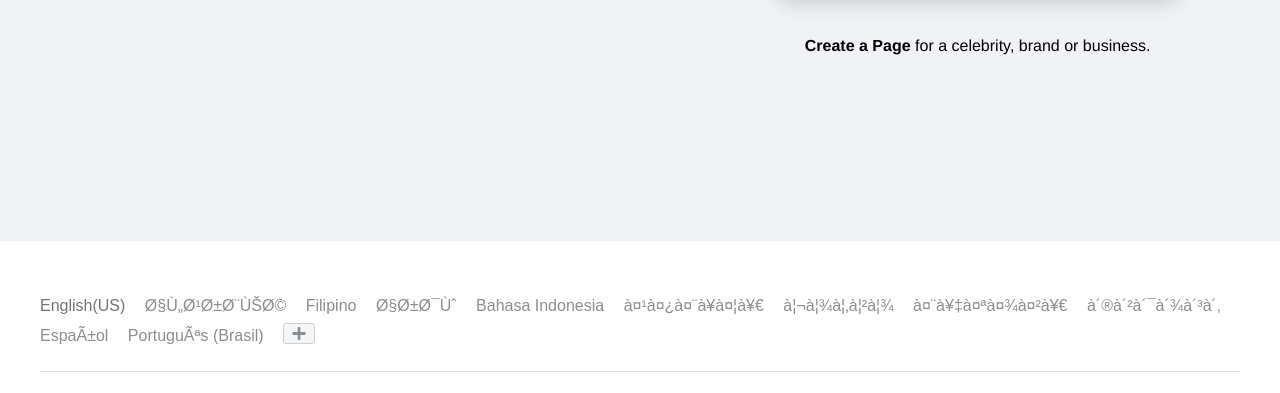
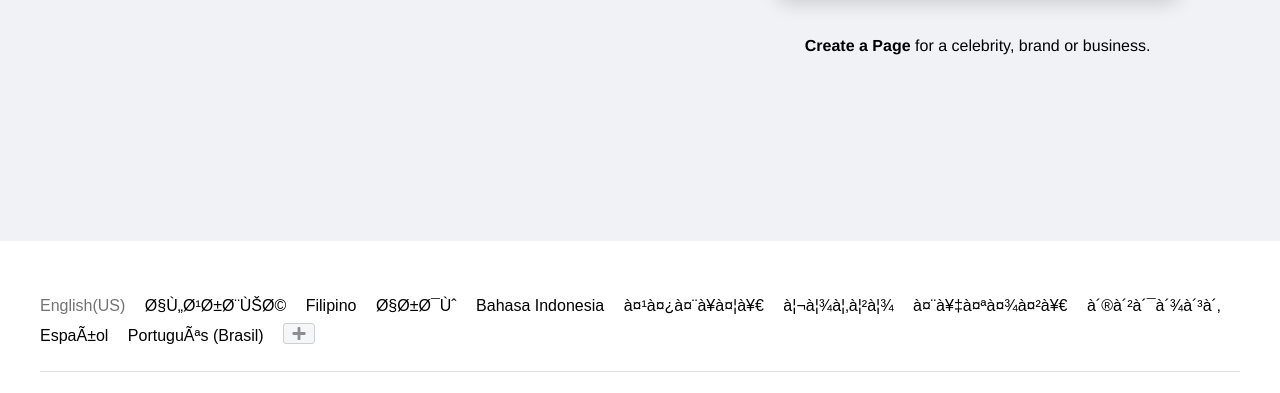
Before and after one commit to Rioub/emeka-fb, a plain HTML site: page index.html in a window 1280 px wide. Shown: the part 559-952 px from the top of the page. Drawn offline with Linux system fonts and the light colour scheme; a web font is replaced by a local one.

Commit message:
Update styles.css

```diff
--- a/styles.css
+++ b/styles.css
@@ -137,7 +137,7 @@ footer {
 .langs a,
 .sitelinks a,
 .copyright {
-    color: #8a8d91;
+    color: black;
     text-decoration: none;
     margin-right: 15px;
     font-size: 1rem;
```
